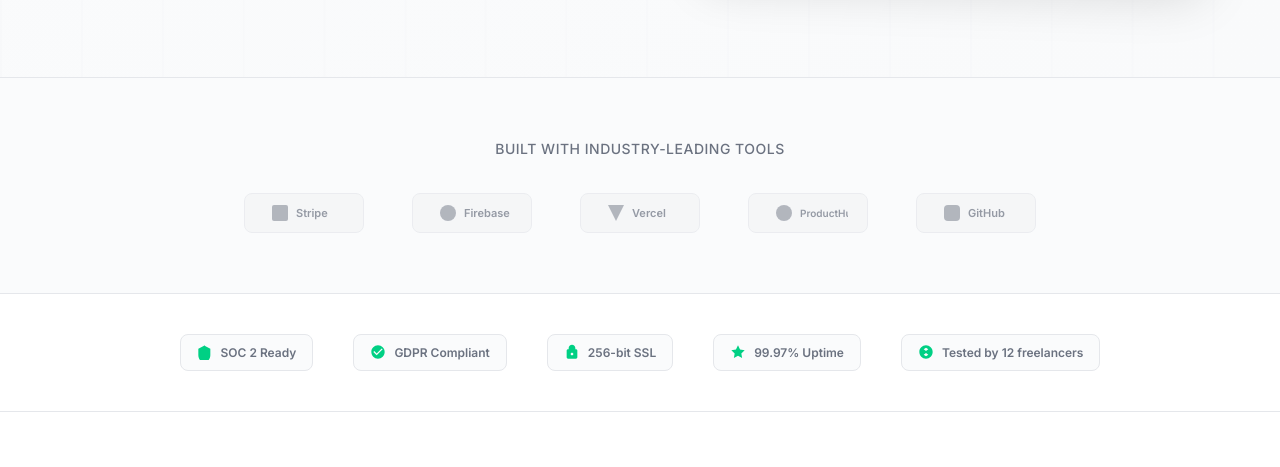
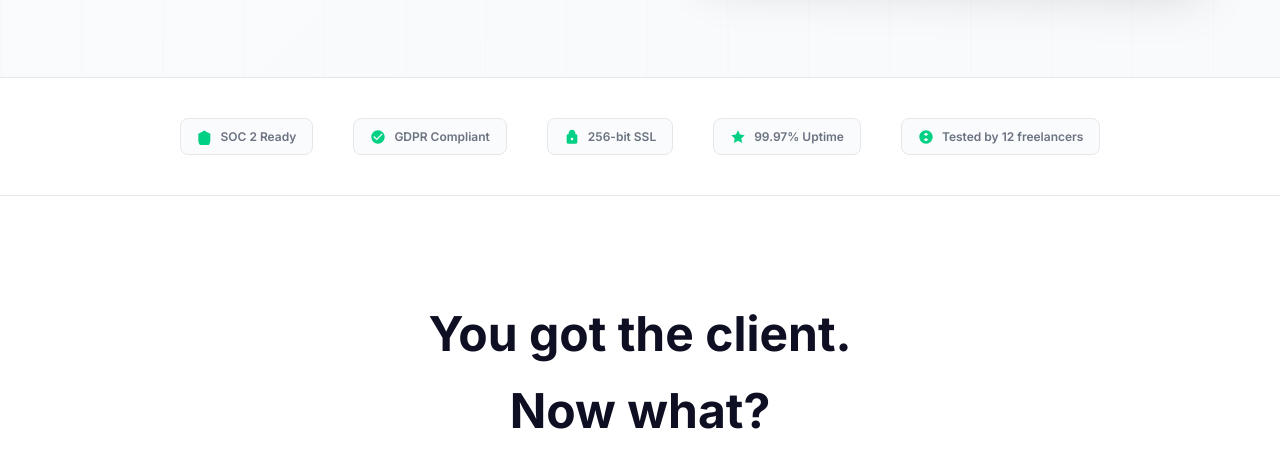
Before and after one commit to antho8101/mynco, a plain HTML site: page index.html in a window 1280 px wide. Shown: the part 731-1198 px from the top of the page. Drawn offline with Linux system fonts and the light colour scheme.

Commit message:
deleting socials proof

```diff
--- a/index.html
+++ b/index.html
@@ -96,47 +96,6 @@
                             </div>
                         </div>
                     </div>
-                </div>
-            </div>
-        </div>
-    </section>
-
-    <!-- Social Proof -->
-    <section class="social-proof">
-        <div class="container">
-            <div class="social-proof-text">
-                Built with industry-leading tools
-            </div>
-            <div class="logos-container">
-                <div class="logo-item">
-                    <svg width="80" height="32" viewBox="0 0 80 32" fill="currentColor">
-                        <rect x="8" y="8" width="16" height="16" rx="2" opacity="0.7"/>
-                        <text x="32" y="20" font-size="11" font-weight="600">Stripe</text>
-                    </svg>
-                </div>
-                <div class="logo-item">
-                    <svg width="80" height="32" viewBox="0 0 80 32" fill="currentColor">
-                        <circle cx="16" cy="16" r="8" opacity="0.7"/>
-                        <text x="32" y="20" font-size="11" font-weight="600">Firebase</text>
-                    </svg>
-                </div>
-                <div class="logo-item">
-                    <svg width="80" height="32" viewBox="0 0 80 32" fill="currentColor">
-                        <polygon points="8,8 24,8 16,24" opacity="0.7"/>
-                        <text x="32" y="20" font-size="11" font-weight="600">Vercel</text>
-                    </svg>
-                </div>
-                <div class="logo-item">
-                    <svg width="80" height="32" viewBox="0 0 80 32" fill="currentColor">
-                        <rect x="8" y="8" width="16" height="16" rx="8" opacity="0.7"/>
-                        <text x="32" y="20" font-size="10" font-weight="600">ProductHunt</text>
-                    </svg>
-                </div>
-                <div class="logo-item">
-                    <svg width="80" height="32" viewBox="0 0 80 32" fill="currentColor">
-                        <rect x="8" y="8" width="16" height="16" rx="4" opacity="0.7"/>
-                        <text x="32" y="20" font-size="11" font-weight="600">GitHub</text>
-                    </svg>
                 </div>
             </div>
         </div>
```
